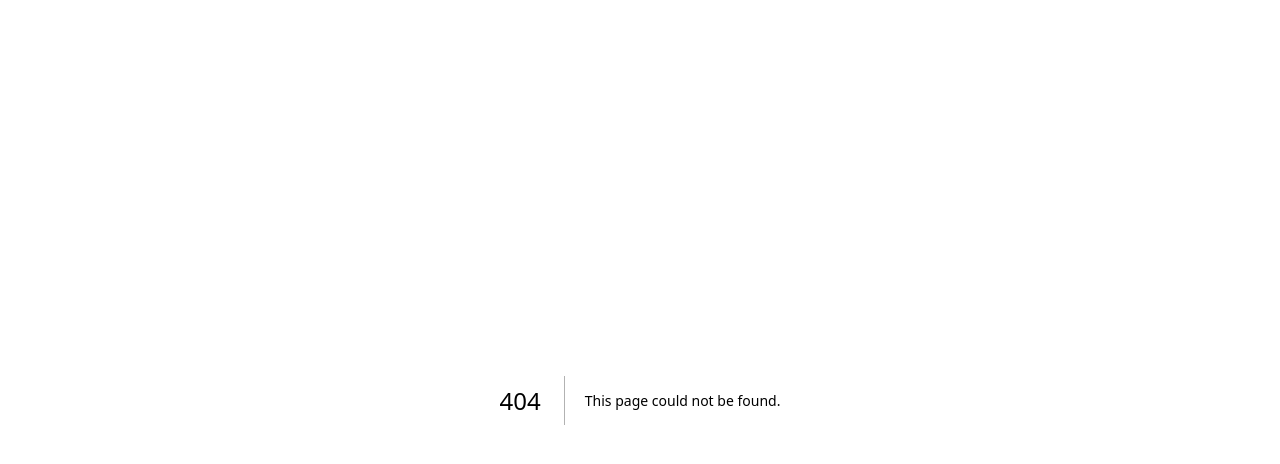
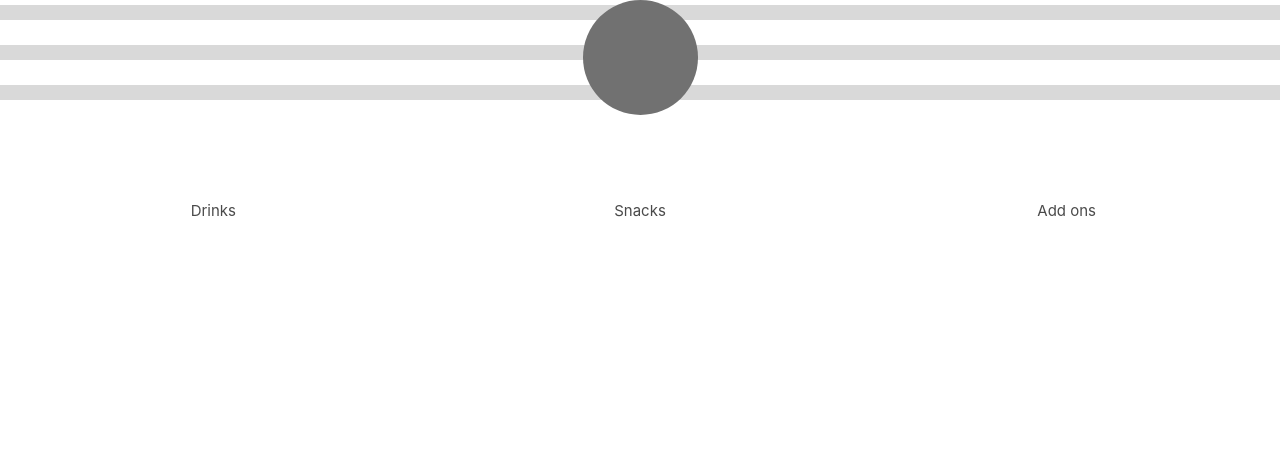
Before and after one commit to vaguely-tagged/DSGNOORDER, a Next.js app: page /menu in a window 1280 px wide. Before the commit this address had no page. Shown: the top 464 px of the page. Built offline with nearby package versions, Linux system fonts and the light colour scheme.

Commit message:
top bar response fix, menu redirect fixed

```diff
--- a/src/app/Topbar.js
+++ b/src/app/Topbar.js
@@ -11,27 +11,34 @@ export default function TopBar(){
     let layoutGrid = {
         display: "grid",
         gridTemplateRows: "1fr 1fr 1fr",
-        marginBottom: "80px"
+        marginBottom: "80px",
+        gridArea: "overlay"
     }
 
     let circleStyle = {
-        position: "absolute",
         backgroundColor: "#717171",
-        left: "46%",
-        top: "1%",
         width: "115px",
         height: "115px",
-        borderRadius: "50%"
+        borderRadius: "50%",
+        gridArea: "overlay",
+        justifySelf: "center"
+    }
+
+    let overlayGrid = {
+        display: "grid",
+        gridTemplateAreas: '"overlay"',
+        // justifyItems: "center"
     }
 
     return(
-        <div>
-            <div style={circleStyle}></div>
+        <div style={overlayGrid}>
             <div style={layoutGrid}>
                 <div style={lineStyle}></div>
                 <div style={lineStyle}></div>
                 <div style={lineStyle}></div>
             </div>
+
+            <div style={circleStyle}></div>
         </div>
     )
 }
--- /dev/null
+++ b/src/app/menu/page.js
@@ -0,0 +1,28 @@
+import TopBar from "../Topbar"
+
+let titleStyle = {
+    fontSize: "15px"
+}
+
+let gridStyle = {
+    display: "grid",
+    gridTemplateColumns: "1fr 1fr 1fr",
+    justifyItems: "center"
+}
+
+export default function Menu(){
+
+
+    return(
+        <div>
+            <TopBar></TopBar>
+
+            <div style={gridStyle}>
+                <div style={titleStyle}>Drinks</div>
+                <div style={titleStyle}>Snacks</div>
+                <div style={titleStyle}>Add ons</div>
+            </div>
+
+        </div>
+    )
+}
```
Also changed, not shown: src/app/page.js (+11 -2 lines).
